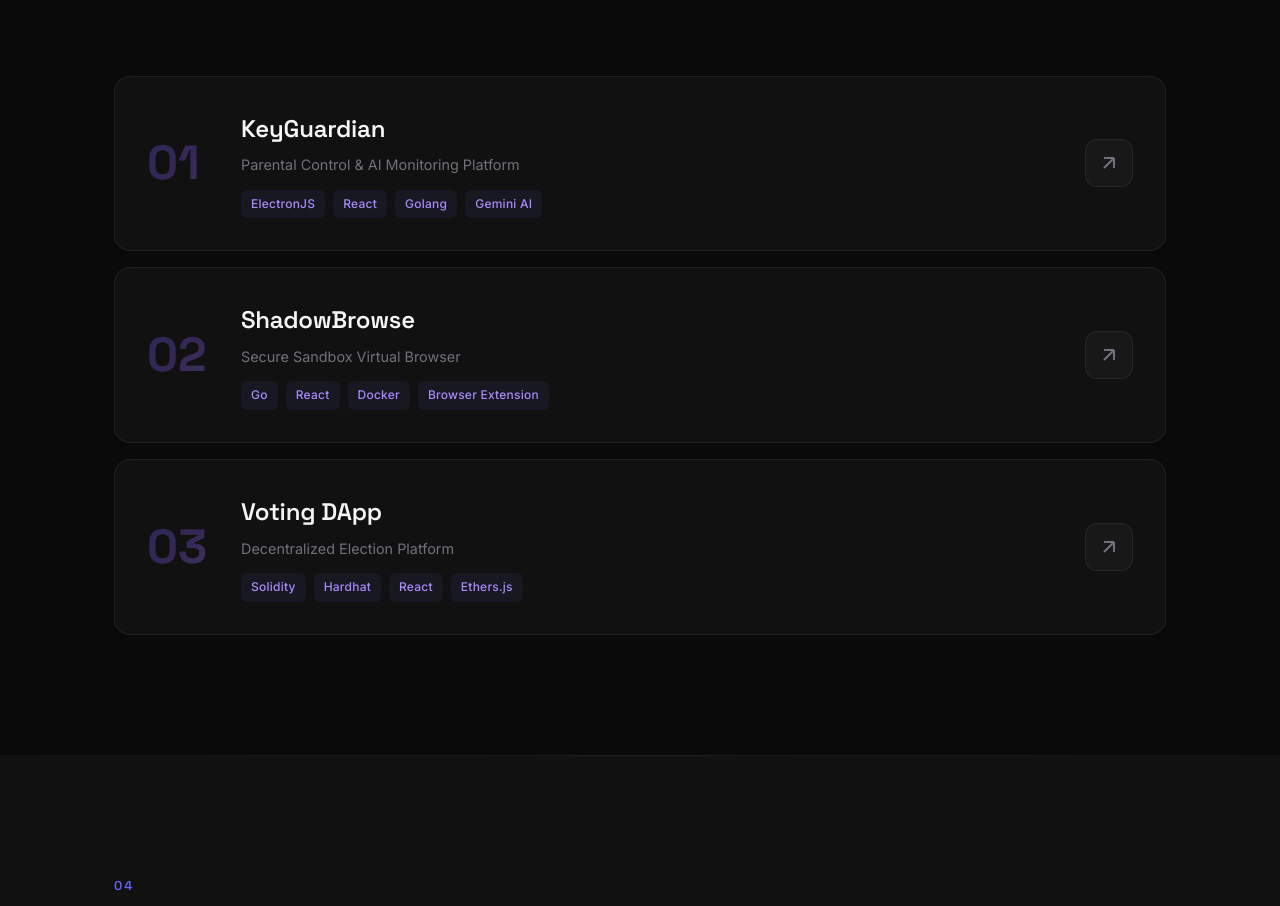
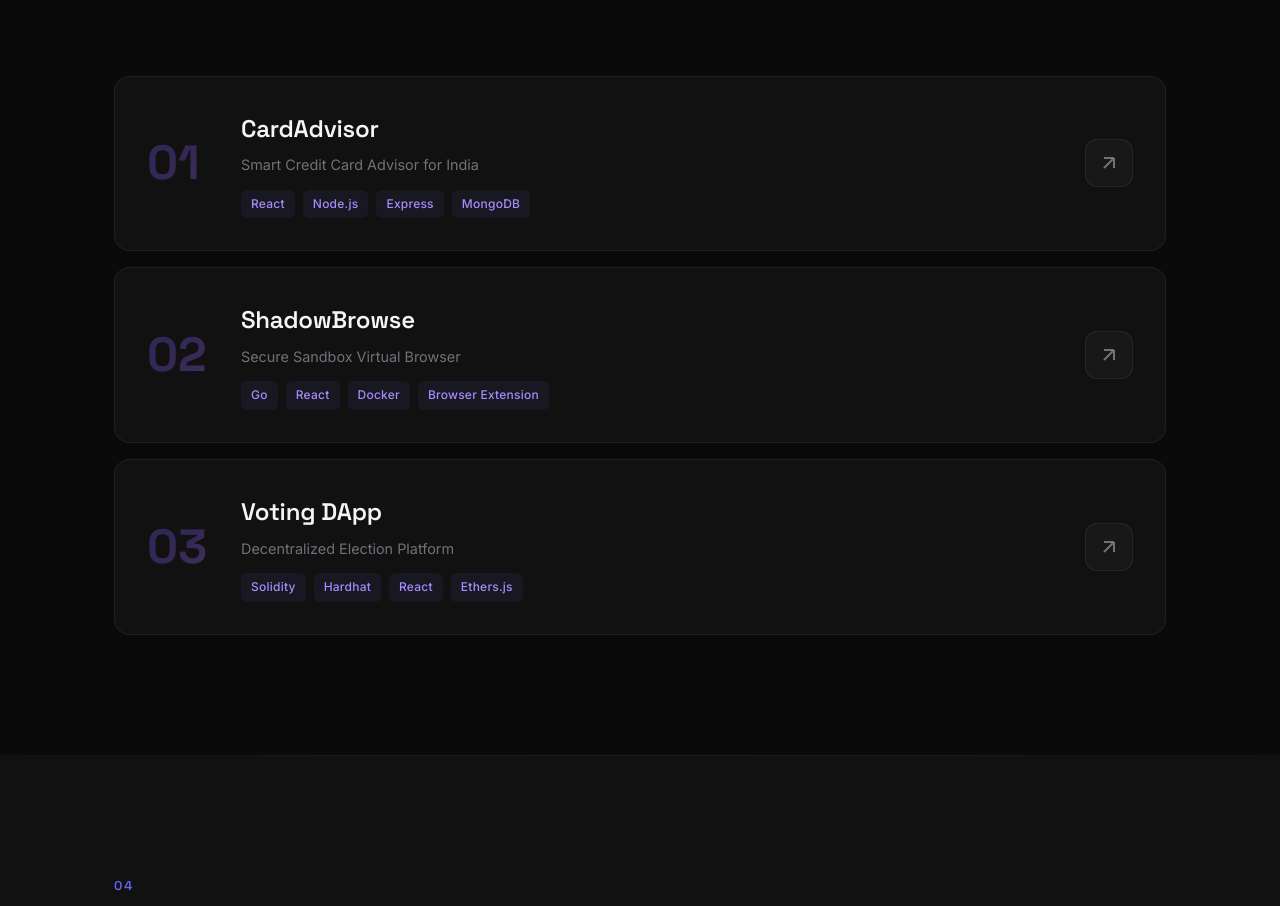
Before and after one commit to Shashankgyaplar/portfolio, a React (Vite) app: page / in a window 1280 px wide. Shown: the part 2715-3621 px from the top of the page. Built offline with nearby package versions, Linux system fonts and the light colour scheme.

Commit message:
Replace KeyGuardian with CardAdvisor in Projects

```diff
--- a/src/components/Projects.jsx
+++ b/src/components/Projects.jsx
@@ -3,12 +3,12 @@
 const projects = [
     {
         number: '01',
-        title: 'KeyGuardian',
-        subtitle: 'Parental Control & AI Monitoring Platform',
-        tags: ['ElectronJS', 'React', 'Golang', 'Gemini AI'],
+        title: 'CardAdvisor',
+        subtitle: 'Smart Credit Card Advisor for India',
+        tags: ['React', 'Node.js', 'Express', 'MongoDB'],
         description:
-            'A comprehensive parental control application with AI-powered monitoring and real-time dashboard for child safety in the digital space. Features intelligent content analysis and cross-platform support.',
-        link: 'https://github.com/VincentSamuelPaul/keyguardian',
+            'A production-grade web application to help users select, optimize, and evaluate credit cards based on actual spending behavior. Features personalized recommendations and a net yearly benefit calculator.',
+        link: 'https://github.com/Shashankgyaplar/CardAdvisor',
     },
     {
         number: '02',
```
Lines whose indentation alone changed are shown as unchanged.
